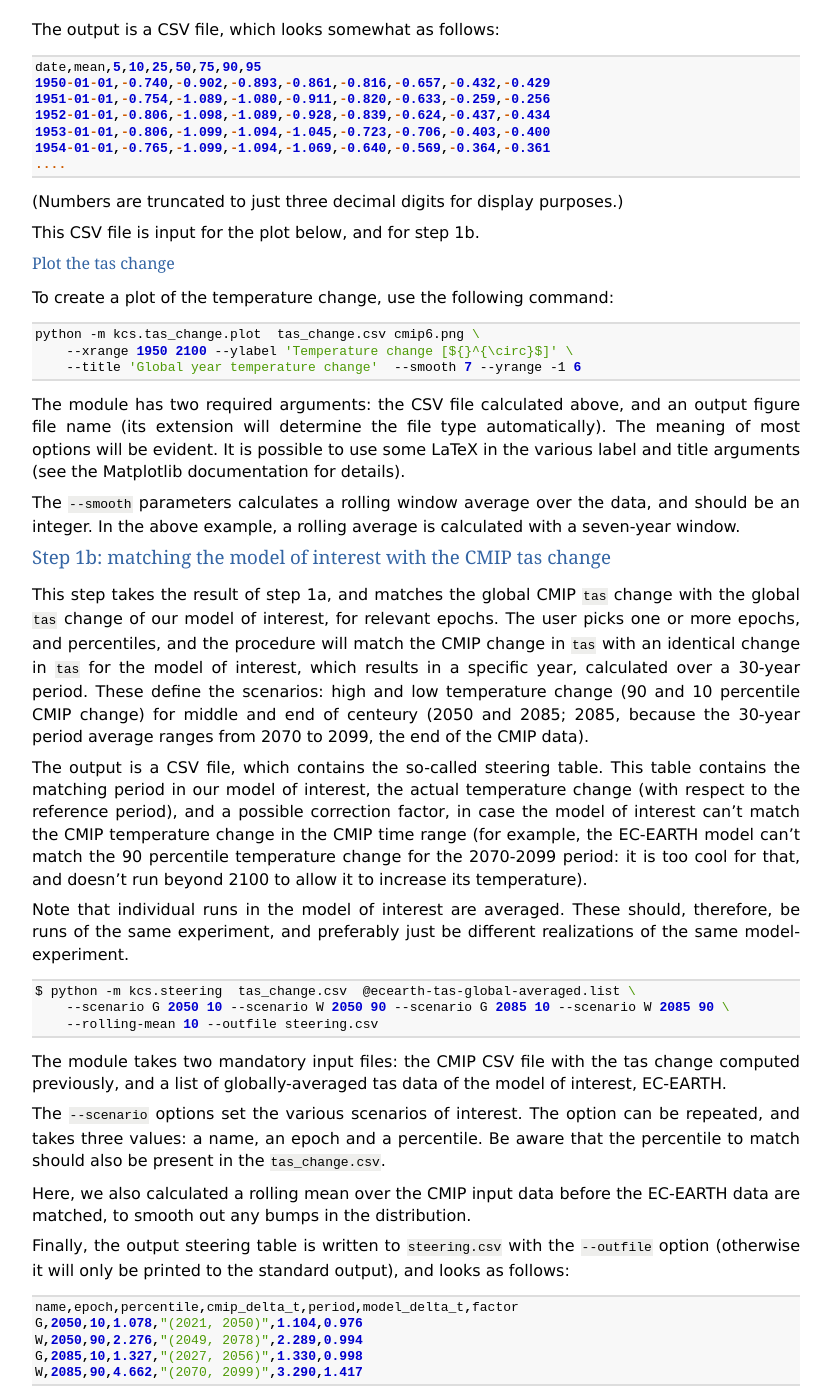
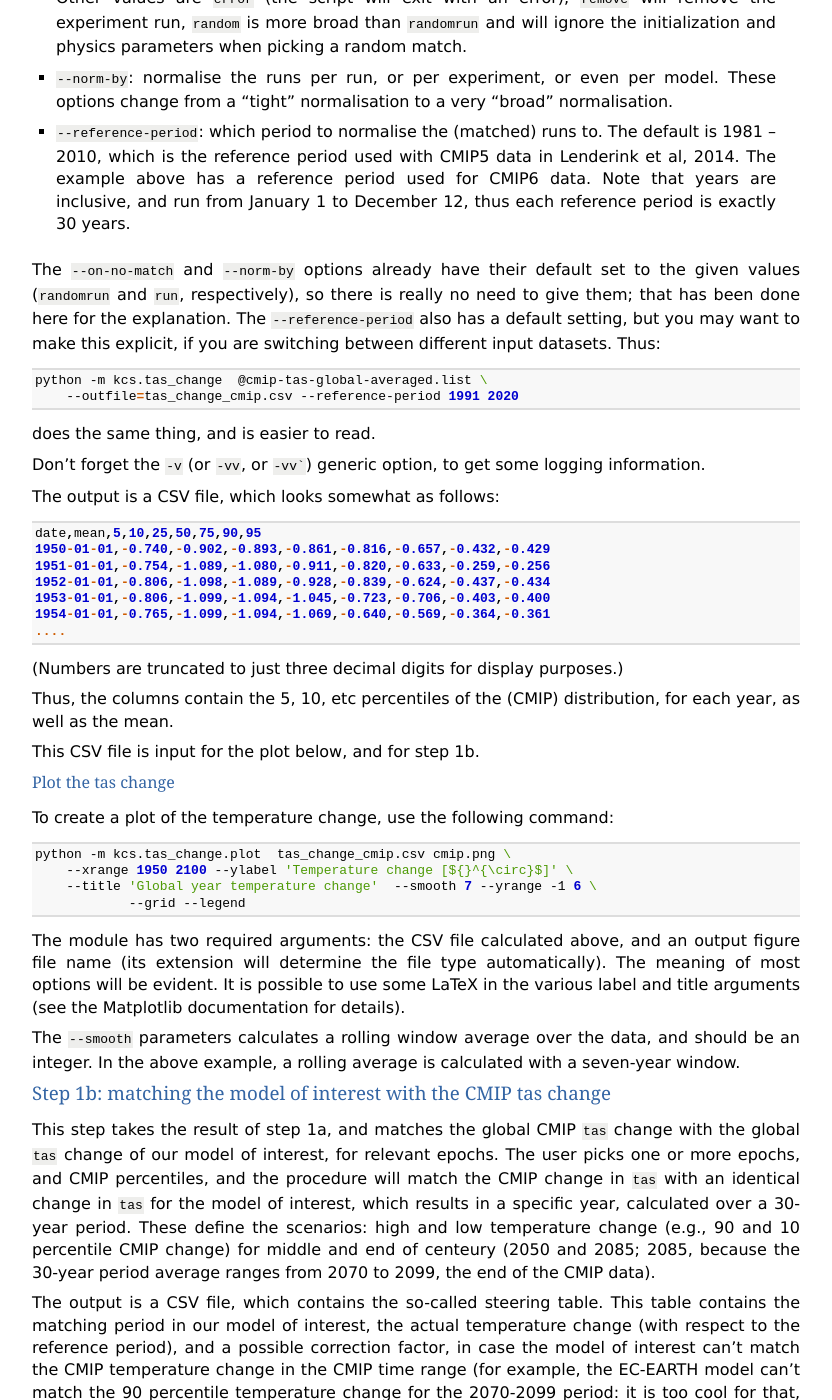
Before and after one commit to evertrol/kcs, a Sphinx documentation site: the page built from docs/source/usage.rst, in a window 1280 px wide and 1400 px high, scrolled down 5029 px. Shown: the whole window, without its empty margins (48-880 px from the left). Built offline with Sphinx 7.4.7, drawn with Linux system fonts in a browser that asks for light colours; some of the changed text lies outside the part shown.

Commit message:
Update documentation to latest code
Various scripts/modules have had their argument/option names changed.

````diff
--- a/docs/source/usage.rst
+++ b/docs/source/usage.rst
@@ -50,7 +50,8 @@
 
 You can pick another name, and you may want to change to a newer
 Python version in the future, provided it's supported by the various
-packages.
+packages. (KCS supports Python 3.8, but not all dependencies do as of
+March 2020.)
 
 Once set up, activate the new environment, and install KCS manually
 from its repository::
@@ -72,13 +73,17 @@
 
 Note the ``-m`` flag after ``python``, which indicates that the
 following argument is a module. This also keeps the Python executable
-together with the package.
+together with the package. This `-m` flag is an option to the
+``python`` executable, while any flags following ``kcs.<some_module>``
+belong to that runnable module (technically, it is therefore possible
+to have two different ``-m`` options on a single line).
 
 All runnable modules have a `-h` or `--help` option, to get a quick
 help; and a`-v` option for verbosity: used once, it will log warnings
 (fairly useful). ``-vv`` will produce some "info" log messages as
 well, and ``-vvv`` (the maximum level) will produce quite a number of
 debug messages along the way.
+
 
 
 @-lists
@@ -175,6 +180,14 @@
 be automatically reflected in the installed Python package.
 
 
+You don't, however, need to install the package (or may not want
+to). The code in the package can be run directly from within its
+directory; there is no need to compile anything beforehand. Thus,
+running all the examples after ``cd kcs`` but without ``pip install -e
+.`` will also work. The disadvantage is that you can't run it from any
+other directory, so all output files will end up in that directory as
+well.
+
 Steps
 =====
 
@@ -213,13 +226,15 @@
 notices are indeed not really a problem.
 
 Note that optional arguments can be put before or after the mandatory
-arguments (``@cmip-tas.list`` is the only required argument here). The
-``-m`` is an option to ``python``, not to ``kcs.extraction``.
+arguments (``@cmip-tas.list`` is the only required argument here). As
+mentioned earlier, the ``-m`` is an option to ``python``, not to
+``kcs.extraction``.
 
 The ``global`` area is predefined; there are also ``nlpoint``,
 ``nlbox``, ``rhinebasin`` and ``weurbox`` areas. For their
-definitions, see the ``kcs/config/__init__.py`` file; you can also add
-more definitions here.
+definitions, see the ``kcs/config/default.py`` file. You could add
+more definitions there, but it's better to provide your own
+configuration file for doing that.
 
 All areas are averaged using a weighted-average, except for the single
 point area (``nlpoint``): this uses a standard linear interpolation
@@ -308,14 +323,15 @@
 .. code-block:: bash
 
    python -m kcs.tas_change  @cmip-tas-global-averaged.list \
-       --outfile=tas_change.csv --on-no-match=randomrun -v  \
+       --outfile=tas_change_cmip.csv --on-no-match=randomrun -v  \
        --norm-by=run  --reference-period 1991 2020
 
 Notes on the options:
 
 * ``--outfile``: the output CSV file. This contains the percentiles
   and mean of the normalised ``tas`` value for each year. The
-  statistics are calculated across all individual model runs.
+  statistics are calculated across all individual model runs. This
+  option is required (but given as an option, for clarity).
 
 * ``--on-no-match``: if a future experiment run can't be matched with
   a historical experiment run, an attempt is made to pick another,
@@ -340,6 +356,22 @@
   and run from January 1 to December 12, thus each reference period is
   exactly 30 years.
 
+The ``--on-no-match`` and ``--norm-by`` options already have their
+default set to the given values (``randomrun`` and ``run``,
+respectively), so there is really no need to give them; that has been
+done here for the explanation. The ``--reference-period`` also has a
+default setting, but you may want to make this explicit, if you are
+switching between different input datasets. Thus:
+
+.. code-block:: bash
+
+   python -m kcs.tas_change  @cmip-tas-global-averaged.list \
+       --outfile=tas_change_cmip.csv --reference-period 1991 2020
+
+does the same thing, and is easier to read.
+
+Don't forget the ``-v`` (or ``-vv``, or ``-vv```) generic option, to
+get some logging information.
 
 The output is a CSV file, which looks somewhat as follows::
 
@@ -354,6 +386,8 @@
 (Numbers are truncated to just three decimal digits for display
 purposes.)
 
+Thus, the columns contain the 5, 10, etc percentiles of the (CMIP)
+distribution, for each year, as well as the mean.
 
 This CSV file is input for the plot below, and for step 1b.
 
@@ -366,9 +400,10 @@
 
 .. code-block:: bash
 
-    python -m kcs.tas_change.plot  tas_change.csv cmip6.png \
+    python -m kcs.tas_change.plot  tas_change_cmip.csv cmip.png \
         --xrange 1950 2100 --ylabel 'Temperature change [${}^{\circ}$]' \
-        --title 'Global year temperature change'  --smooth 7 --yrange -1 6
+        --title 'Global year temperature change'  --smooth 7 --yrange -1 6 \
+		--grid --legend
 
 The module has two required arguments: the CSV file calculated above,
 and an output figure file name (its extension will determine the file
@@ -387,13 +422,13 @@
 This step takes the result of step 1a, and matches the global CMIP
 ``tas`` change with the global ``tas`` change of our model of
 interest, for relevant epochs. The user picks one or more epochs, and
-percentiles, and the procedure will match the CMIP change in ``tas``
-with an identical change in ``tas`` for the model of interest, which
-results in a specific year, calculated over a 30-year period. These
-define the scenarios: high and low temperature change (90 and 10
-percentile CMIP change) for middle and end of centeury (2050 and 2085;
-2085, because the 30-year period average ranges from 2070 to 2099, the
-end of the CMIP data).
+CMIP percentiles, and the procedure will match the CMIP change in
+``tas`` with an identical change in ``tas`` for the model of interest,
+which results in a specific year, calculated over a 30-year
+period. These define the scenarios: high and low temperature change
+(e.g., 90 and 10 percentile CMIP change) for middle and end of
+centeury (2050 and 2085; 2085, because the 30-year period average
+ranges from 2070 to 2099, the end of the CMIP data).
 
 The output is a CSV file, which contains the so-called steering
 table. This table contains the matching period in our model of
@@ -463,19 +498,22 @@
 
 .. code-block:: bash
 
-    python -m kcs.steering.plot tas_change.csv steering.csv cmip-ecearth-scenarios.png \
-        --ecearth-data @ecearth-tas-global.list --reference-epoch 1995 \
-        --ylabel 'Temperature increase [${}^{\circ}$]'  --smooth 10
+    python -m kcs.steering.plot tas_change.csv steering.csv \
+	    --outfile cmip-ecearth-scenarios.png \
+        --extra-data @ecearth-tas-global.list --reference-epoch 2005 \
+        --ylabel 'Temperature increase [${}^{\circ}$]'  --smooth 10 \
+		--grid --legend
 
-This command has three mandatory arguments:
+This command has three mandatory arguments (one of them given as an
+option):
 
-* The table with the tas change percentiles versus years (as before),
+* the table with the tas change percentiles versus years (as before),
   in CSV format.
 
-* The steering table, in CSV format.
+* the steering table, in CSV format.
 
-* An output figure file name (the extension will automatically
-  determines the file type).
+* ``--outfile``: an output figure file name (the extension will
+  automatically determines the file type).
 
 The ``--smooth`` option is as before for other commands: it applies a
 rolling average, in this case with a window of 10 (years).
@@ -558,6 +596,7 @@
 purposes.)
 
 
+
 Plotting the CMIP changes
 ~~~~~~~~~~~~~~~~~~~~~~~~~
 
@@ -604,7 +643,9 @@
     r3i1p1,3.611-05,3.282-05,2.162-05,1.297-05,3.526-05,3.011-05,5.397-05,5.524-05,-9.102,-40.012,-14.606,2.354
     ...
 
-(Numbers are truncated as usual for display purposes. The number of displayed rows and columns is also limited: not all default percentiles are shown, just 10, 50 and 90.)
+(Numbers are truncated as usual for display purposes. The number of
+displayed rows and columns is also limited: not all default
+percentiles are shown, just 10, 50 and 90.)
 
 For each realization, there is a row. The rows contains the
 percentiles for the reference (control) period, the future period
@@ -621,6 +662,47 @@
         --epoch 2050 --text 'precip, DJF', --ytitle 'Change (%)' --ylimits -60 45 \
         --scenario-run G pr_change_G2050_jja_nlpoint_ecearth.csv \
         --scenario-run W pr_change_W2050_jja_nlpoint_ecearth.csv
+
+A full steering table at a time
+~~~~~~~~~~~~~~~~~~~~~~~~~~~~~~~
+
+The code above requires one to read the steering table, and extract
+the relevant period for each scenario. It is easier, and safer (less
+manual errors) to automatically do this, and have a script run the
+above calculation for each scenarion in a steering table. A simple
+script exists, simply called ``kcs.change_perc.runall``, that takes
+the steering table instead of a period.
+
+It also conveniently calculates the percentiles for our model of
+interest, and creates the relevant output files (the so-called
+``run-changes`` for our model of interest, detailing the percentiles
+for each run individually, and the distribution of percentiles for the
+CMIP "background" data). The output files are named automatically,
+deduced from the scenarion name, epoch, variable and season.
+
+It also creates the plot, with the model of interest
+overplotted. Since the plot names are also auto-generated, you can
+only specify the plot type: ``pdf`` or ``png``. An obvious
+disadvantage is that individual specifications of a plot can't be set,
+such as the y-range (``--ylimits``).
+
+
+All in all, this looks like:
+
+.. code-block:: bash
+
+    python -m kcs.change_perc.runall @cmip-tas-nlpoint-averaged.list \
+	  --season djf  --steering steering.csv --runs @ecearth-tas-nlpoint-averaged.list \
+	  --relative pr --no-matching --plottype pdf --write-csv
+
+Note that options like ``--no-matching` are still provided, and apply
+*only* to the model of interest, that is, the EC-EARTH data here.
+
+
+For a full (parallel) run of all variables, epochs and seasons, see
+the ``extras/percentile-all.bash`` script, which is a bash script
+wrapped around the above command.
+
 
 
 Step 3: resample the runs of the model of interest
@@ -957,7 +1039,13 @@
 provided our regional model input runs match one-to-one with our
 global model-of-interest runs.
 
-Finally, there will also be numerous CSV output files, named something like ``resampled_<epoch>_<G/W>_<H/L>_<var>_<season>.csv``. These are similar to the ``pr_change_W2050_jja_nlpoint_ecearth.csv`` files mentioned further above: they contain, for each resampled run, the necessary statistics, and are in fact identical to the ``diff`` datasets in the HDF 5 file. For example, ``resampled_2050_G_H_pr_mam.csv`` looks as follows::
+Finally, there will also be numerous CSV output files, named something
+like ``resampled_<epoch>_<G/W>_<H/L>_<var>_<season>.csv``. These are
+similar to the ``pr_change_W2050_jja_nlpoint_ecearth.csv`` files
+mentioned further above: they contain, for each resampled run, the
+necessary statistics, and are in fact identical to the ``diff``
+datasets in the HDF 5 file. For example,
+``resampled_2050_G_H_pr_mam.csv`` looks as follows::
 
     mean,5,10,25,50,75,90,95
     -4.869,2.980,-8.869,-12.487,-5.377,-5.380,-6.442,-1.308
@@ -1015,3 +1103,14 @@
         --scenario-run G_L resampled_2050_G_L_pr_jja.csv \
         --scenario-run W_L resampled_2050_W_L_pr_jja.csv
         --only-scenario-mean
+
+
+Running it all together
+~~~~~~~~~~~~~~~~~~~~~~~
+
+To run this all together, resampling all scenarios and creating all
+the plots, and doing this in parallel, there is another helper bash
+script: ``extras/resample-and-plot-all.bash``, which does what it
+says. It does not use any new Python module: it just wraps around the
+previous commands in this section, using the ``--scenario`` option of
+``kcs.resample`` to be able to run things in parallel.
````
Also changed, not shown: other parts of docs/source/usage.rst (+1 -1 lines).
